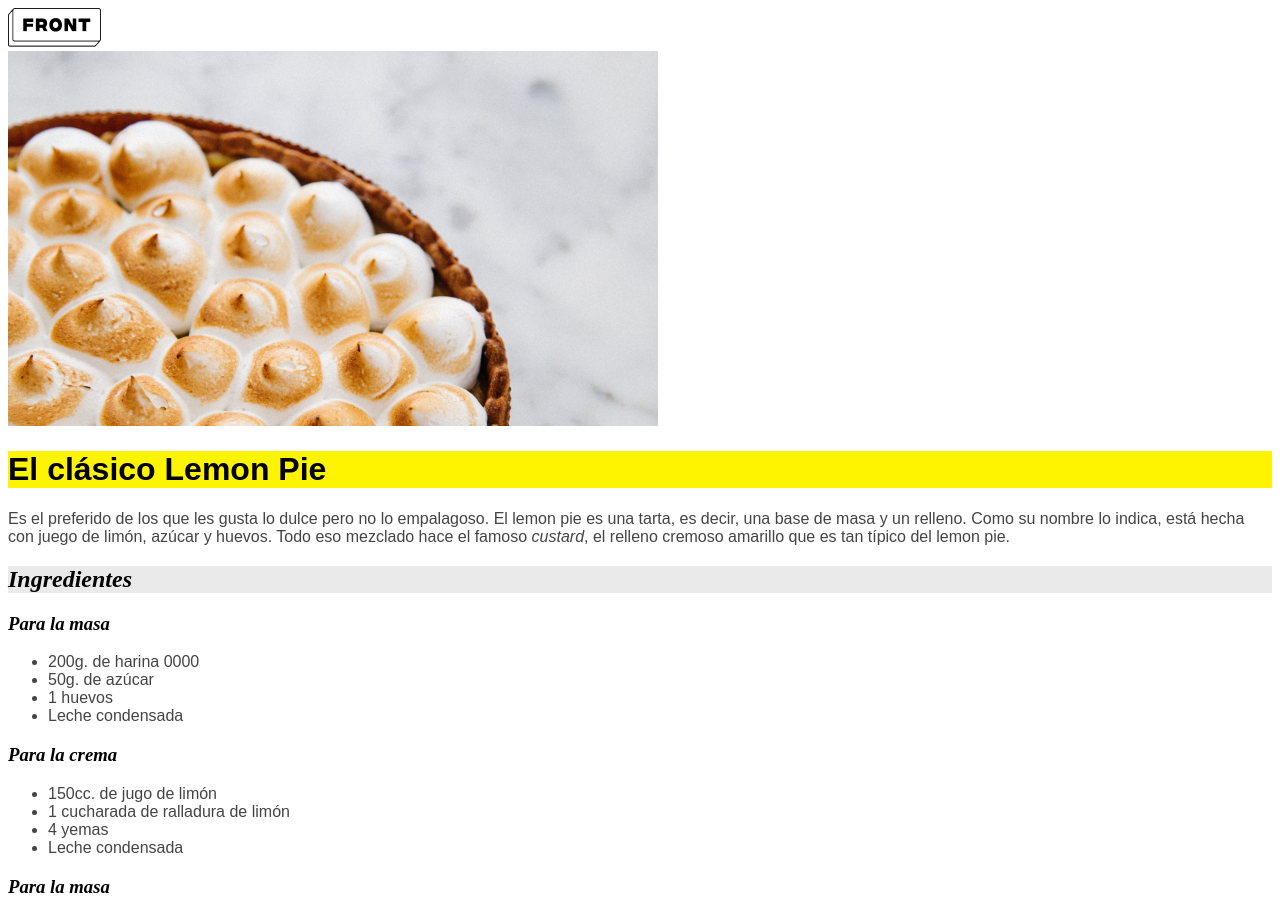
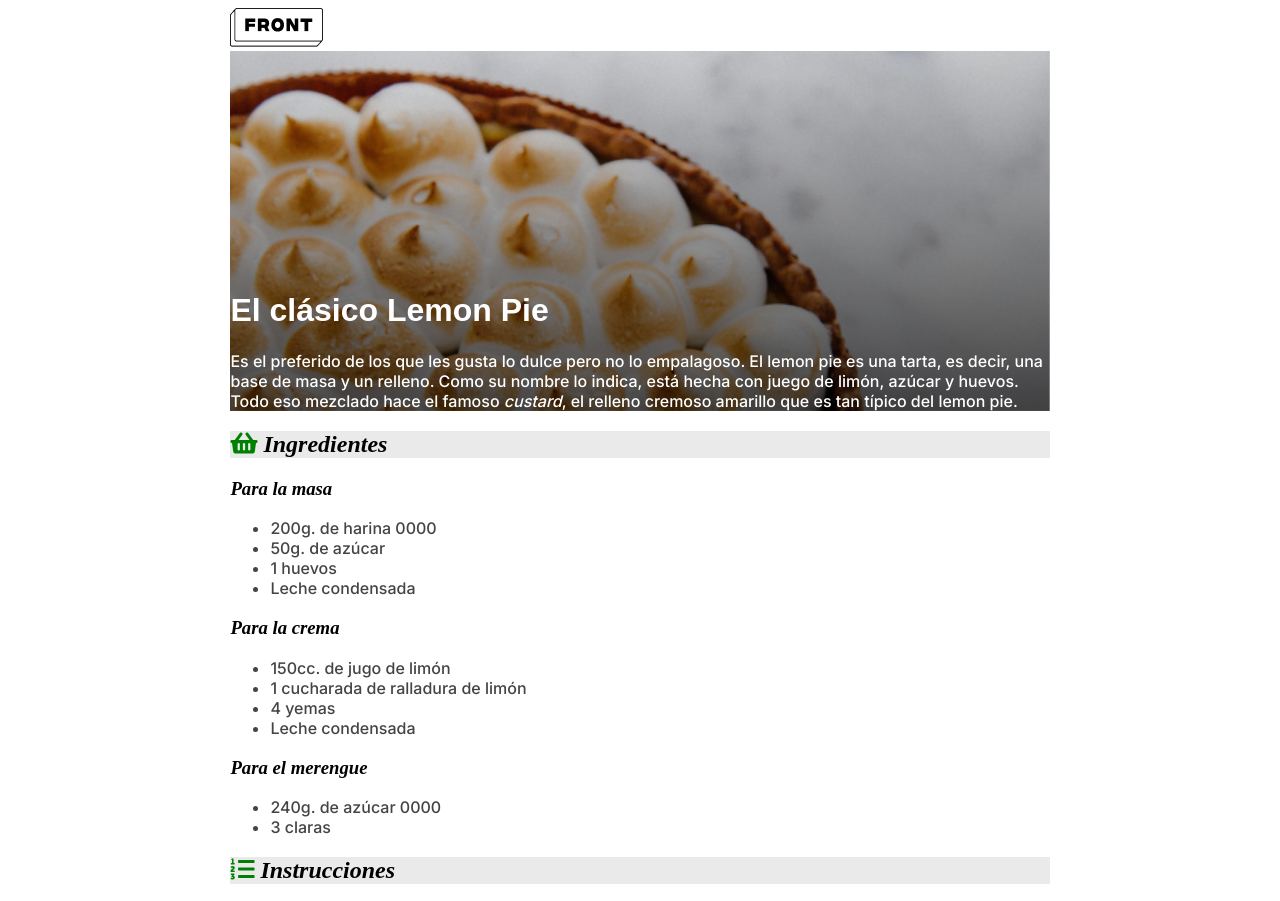
Before and after one commit to DanielaCuellar11/DanielaCuellar11, a plain HTML site: page LemonPie.html in a window 1280 px wide. Shown: the top 901 px of the page. Drawn offline with Linux system fonts and the light colour scheme; a web font is replaced by a local one.

Commit message:
Cambios clase 6

```diff
--- a/LemonPie.html
+++ b/LemonPie.html
@@ -2,17 +2,20 @@
 <html lang="en">
 <head>
     <meta charset="UTF-8">
+    <link rel="stylesheet" href="https://use.fontawesome.com/releases/v5.15.3/css/all.css" integrity="sha384-SZXxX4whJ79/gErwcOYf+zWLeJdY/qpuqC4cAa9rOGUstPomtqpuNWT9wdPEn2fk" crossorigin="anonymous">
+    <link href = "style.css" rel = "stylesheet">
     <title>LemonPie</title>
-    <link href = "style.css" rel = "stylesheet">
 </head>
 <body>
     <a href = "index.html"> <img src= "logo-front.png" alt="logo-front"></a>
     <br>
-    <img src="lemon-pie.png"  alt="lemonpie">
+    <!--<img src="lemon-pie.png"  alt="lemonpie">-->
+    <div class="fondo-lemon">
+        <h1 class = lemonPie>El clásico Lemon Pie</h1>
+        <p> Es el preferido de los que les gusta lo dulce pero no lo empalagoso. El lemon pie es una tarta, es decir, una base de masa y un relleno. Como su nombre lo indica, está hecha con juego de limón, azúcar y huevos. Todo eso mezclado hace el famoso <i>custard</i>, el relleno cremoso amarillo que es tan típico del lemon pie.</p>
+    </div>
 
-    <h1 class = lemonPie>El clásico Lemon Pie</h1>
-    <p> Es el preferido de los que les gusta lo dulce pero no lo empalagoso. El lemon pie es una tarta, es decir, una base de masa y un relleno. Como su nombre lo indica, está hecha con juego de limón, azúcar y huevos. Todo eso mezclado hace el famoso <i>custard</i>, el relleno cremoso amarillo que es tan típico del lemon pie.</p>
-    <h2>Ingredientes</h2>
+    <h2><i class="fas fa-shopping-basket iconLemon"></i> Ingredientes</h2>
     <h3>Para la masa</h3>
     <ul>
         <li>200g. de harina 0000</li>
@@ -29,12 +32,12 @@
         <li>Leche condensada</li>
 
     </ul>
-    <h3>Para la masa</h3>
+    <h3>Para el merengue</h3>
     <ul>
         <li>240g. de azúcar 0000</li>
         <li>3 claras</li>
     </ul>
-    <h2>Instrucciones</h2>
+    <h2><i class="fas fa-list-ol iconLemon"></i> Instrucciones</h2>
     <ol>
         <li>Procesar o mezclar ligeramente la harina, el azúcar y la manteca fría cortada en cubitos hasta formar un arenado. Agregar el huevo y unir la masa sin trabajarla mucho. Envolver en <i>film</i> y llevar a la heladera por 30 minutos aproximadamente </li>
         <li>Precalentar el horno a temperatura media (180°C)</li>
--- a/style.css
+++ b/style.css
@@ -1,27 +1,60 @@
-.carrot{color: #000000;
+@import url('https://fonts.googleapis.com/css2?family=Inter:wght@500&family=Playfair+Display:ital,wght@1,700&display=swap');
+
+body{
+    width: 64%;
+    margin-left: 18%;
+}
+.carrot{color:white;
 font-family: arial;
-background-color: #FEA500;
 }
-.lemonPie{color: #000000;
+.lemonPie{color: white;
     font-family: arial;
-    background-color: #FEF400;
     }
-p{Color: #444444;
-    font-family: arial;
+.fondo-lemon{
+    background-image: linear-gradient(
+        rgba(0, 0, 0, 0.1),
+        rgba(0, 0, 0, 0.7)
+      ), url(lemon-pie.png);
+    background-size: 100%;
+    background-position: center ;
+    padding-top: 220px;
+    background-repeat: no-repeat;
+
+}
+.fondo-cake{
+    background-image: linear-gradient(
+        rgba(0, 0, 0, 0.1),
+        rgba(0, 0, 0, 0.7)
+      ), url(carrot-cake.jpeg);
+    background-size: 100%;
+    background-position: center ;
+    padding-top: 220px;
+    background-repeat: no-repeat;
+
+}
+
+p{Color:white;
+    font-family: 'Inter', sans-serif;
 }
 li{
-    color: #444444;
-    font-family: arial;
+    color: #444;
+    font-family: 'Inter', sans-serif;;
     ;
 }
 h2{
     Color: #000000;
-    font-family: 'Times New Roman';
+    font-family: 'Playfair Display', serif;
     font-style: italic;
     background-color: #EAEAEA;
 }
 h3{
-    Color: #000000;
-    font-family: 'Times New Roman';
+    Color: black;
+    font-family: 'Playfair Display', serif;
     font-style: italic;
 }
+.iconCake{
+    color: orange;
+}
+.iconLemon{
+    color: green;
+}
```
Also changed, not shown: CarrotCake.html (+10 -6 lines).
